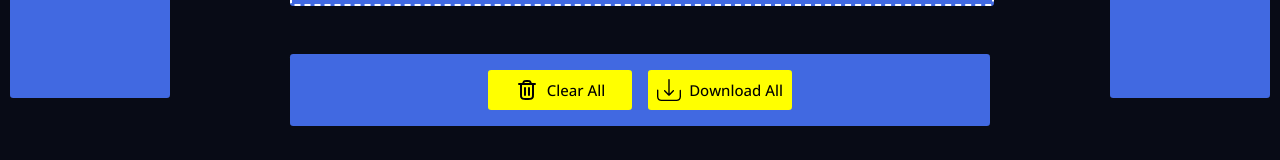
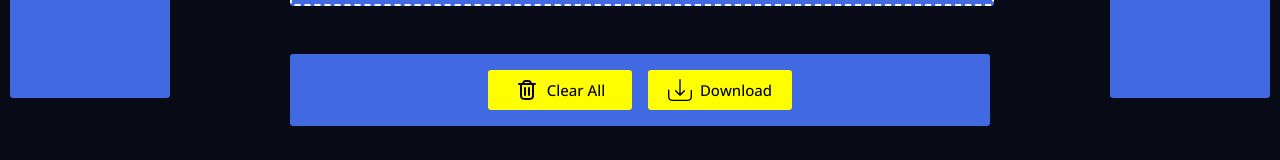
Before and after one commit to 0xRomRom/turboconverters, a React (Create React App) app: page / in a window 1280 px wide. Shown: the part 556-716 px from the top of the page. Built offline with nearby package versions, Linux system fonts and the light colour scheme.

Commit message:
Dynamic button text added

```diff
--- a/src/components/converters/convertercomponents/resultbox/ResultBox.jsx
+++ b/src/components/converters/convertercomponents/resultbox/ResultBox.jsx
@@ -4,7 +4,7 @@ import trashcan from "../../../../assets/Trashcan.svg";
 import { useEffect } from "react";
 
 const ResultBox = (props) => {
-  useEffect(() => {}, []);
+  useEffect(() => {}, [props.uploaded]);
 
   const handleClearResults = () => {
     props.setUploaded([props.uploaded]);
@@ -53,7 +53,8 @@ const ResultBox = (props) => {
           const url = URL.createObjectURL(blob);
           const a = document.createElement("a");
           a.href = url;
-          a.download = upload.file.name.split(".")[0];
+          a.download =
+            upload.file.name.split(".")[0] + "." + props.fileType.slice(6);
           a.click();
           URL.revokeObjectURL(url);
         }, props.fileType);
@@ -102,7 +103,7 @@ const ResultBox = (props) => {
         </button>
         <button className={stl.download} onClick={handleDownloadAll}>
           <img src={download} alt="Download" className={stl.downloadico}></img>{" "}
-          Download All
+          Download {props.uploaded?.length > 1 ? "All" : ""}
         </button>
       </div>
     </div>
```
